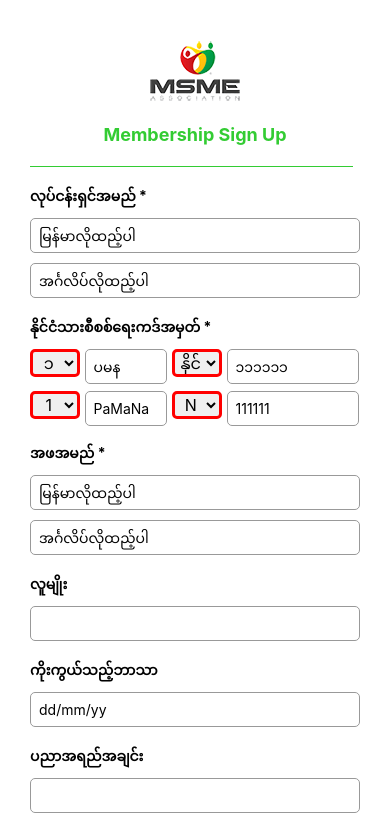
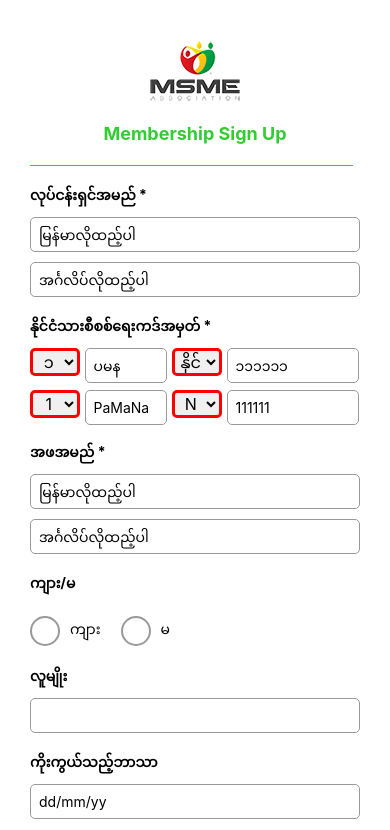
Before and after one commit to aungsoeo/msme-reg-form, a React Native app: screen / in a window 390 px wide. Shown: the top 830 px of the page. Built offline with nearby package versions, Linux system fonts and the light colour scheme.

Commit message:
add custom radio button

```diff
--- a/App.js
+++ b/App.js
@@ -10,6 +10,8 @@ import {
   KeyboardAvoidingView,
   ScrollView
 } from "react-native";
+
+import RadioBtn from "./components/RadioBtn";
 
 export default class App extends React.Component {
   constructor(props) {
@@ -469,6 +471,18 @@ export default class App extends React.Component {
                     <Text style={styles.require}>အဖအမည် (အင်္ဂလိပ်)ထည့်ပါ</Text>
                   ):null
                 }
+                <Text style={styles.label}>ကျား/မ</Text>
+                <View style={styles.genderContainer}>
+                  <RadioBtn
+                    label="ကျား"
+                    active={this.state.selectedData == "Male" ? true : false}
+                    onPress={() => this.setState({  selectedData: "Male" })}
+                  />
+                  <RadioBtn
+                  label="မ"
+                    active={this.state.selectedData == "Female" ? true : false}
+                    onPress={() => this.setState({  selectedData: "Female" })} />
+                </View>
 
                 <Text style={styles.label}>လူမျိုး</Text>
                 <TextInput
@@ -608,5 +622,13 @@ const styles = StyleSheet.create({
     color:'#b34',
     marginBottom:15,
     marginLeft:5
+  },
+  genderContainer:{
+    flex: 1,
+    flexDirection: "row",
+    backgroundColor: "#fff",
+    alignItems: "center",
+    justifyContent: "flex-start",
+    marginBottom:10
   }
 });
--- /dev/null
+++ b/components/RadioBtn.js
@@ -0,0 +1,60 @@
+import React from "react";
+import { StyleSheet, Text, View, TouchableOpacity } from "react-native";
+
+export default class RadioBtn extends React.Component {
+
+  setToggle() {
+    if(this.props.onPress){
+        this.props.onPress();
+    }
+  }
+  render() {
+    return (
+      <View>
+        <TouchableOpacity
+          onPress={()=>this.setToggle()}
+        >
+          <View style={styles.radioContainer}>
+            <View style={styles.largeCirle}>
+              {this.props.active  ? (
+                <View style={styles.activeCirle} />
+              ) : null}
+            </View>
+            <Text style={styles.label}>
+              {this.props.label ? this.props.label : null}
+            </Text>
+          </View>
+        </TouchableOpacity>
+      </View>
+    );
+  }
+}
+
+const styles = StyleSheet.create({
+  radioContainer: {
+    marginTop: 10,
+    flexDirection: "row",
+    justifyContent: "center",
+    alignItems: "center",
+    marginRight: 20
+  },
+  largeCirle: {
+    width: 30,
+    height: 30,
+    borderWidth: 2,
+    borderColor: "#999",
+    borderRadius: 15,
+    justifyContent: "center",
+    alignItems: "center"
+  },
+  activeCirle: {
+    width: 20,
+    height: 20,
+    borderRadius: 10,
+    backgroundColor: "green"
+  },
+  label: {
+    marginLeft: 10,
+    color: "black"
+  }
+});
```
